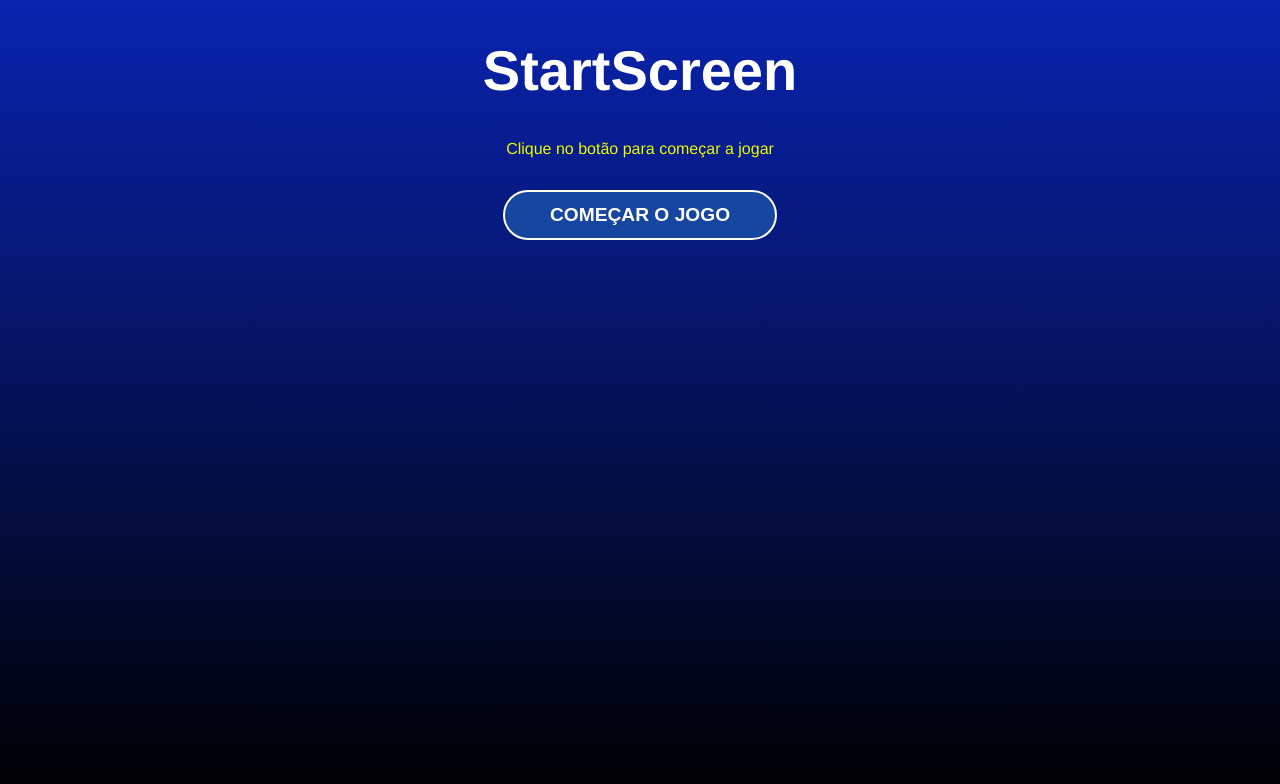
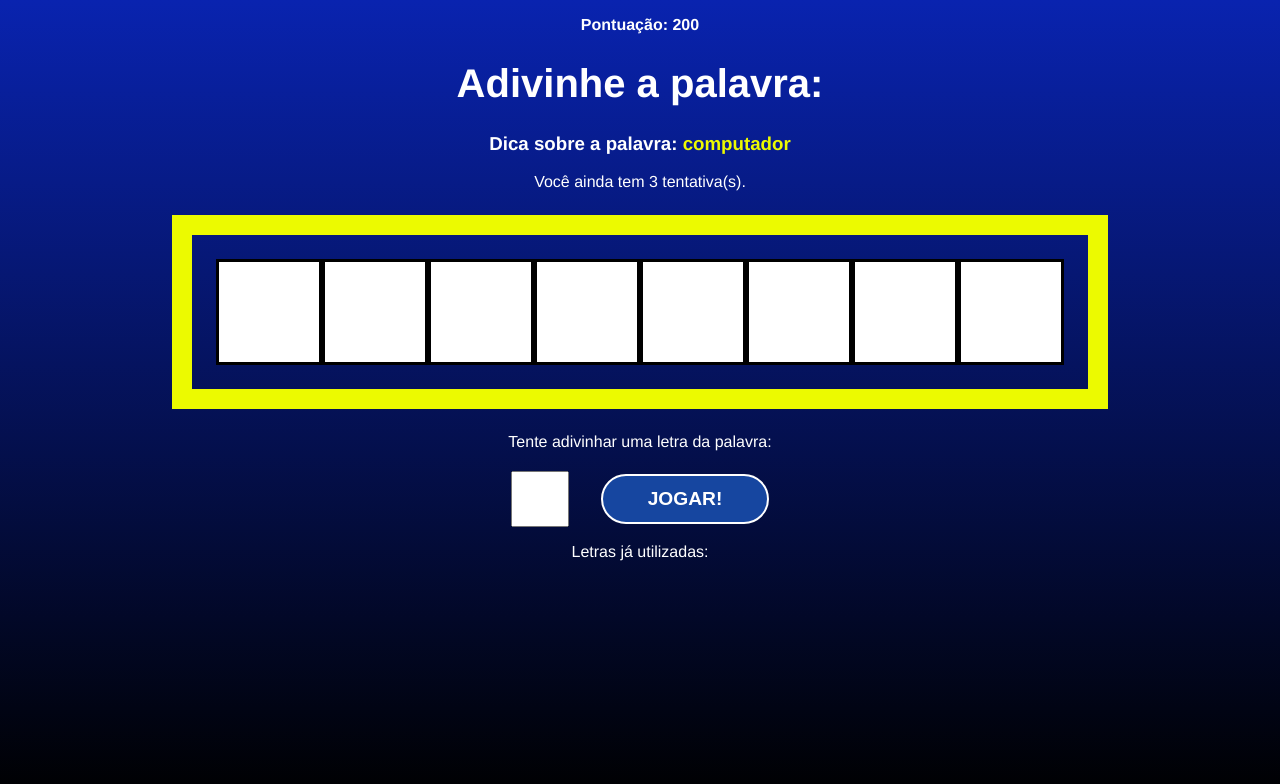
Before and after one commit to heliohdd/secret-word-project, a React (Vite) app: page / in a window 1280 px wide. Shown: the top 784 px of the page. Built offline with nearby package versions, Linux system fonts and the light colour scheme.

Commit message:
Condicao de vitoria

```diff
--- a/src/App.jsx
+++ b/src/App.jsx
@@ -14,7 +14,7 @@
   { id: 3, name: "end" },
 ];
 
-const guessesQty = 3
+const guessesQty = 3;
 
 function App() {
   const [gameStage, setGameStage] = useState(stages[0].name);
@@ -29,7 +29,7 @@
   const [score, setScore] = useState(0);
 
   // Etapa 1.1 - Definir categoria e palavra do jogo
-  const pickWordAndCategory = () => {
+  const pickWordAndCategory = useCallback(() => {
     // 1.1.1 - Selecionar categoria
     const categories = Object.keys(words);
     const category =
@@ -40,10 +40,11 @@
       words[category][Math.floor(Math.random() * words[category].length)];
 
     return { category, word };
-  };
+  }, [words]);
 
   // Etapa 1 - Começar o jogo (Tela Game)
-  const startGame = () => {
+  const startGame = useCallback(() => {
+    clearLetterStates()
     // 1.2 - Armazenar categoria e palavra para iniciar jogo
     const { category, word } = pickWordAndCategory();
 
@@ -59,7 +60,7 @@
     setPickedWord(word);
     setLetters(wordLetters);
     setGameStage(stages[1].name);
-  };
+  }, [pickWordAndCategory]);
 
   // Etapa 2 - Terminar o jogo
   const verifyLetter = (letter) => {
@@ -82,27 +83,36 @@
         ...actualWrongLetters,
         normalizedLetter,
       ]);
-      setGuesses((actualGuesses) => actualGuesses - 1)
+      setGuesses((actualGuesses) => actualGuesses - 1);
     }
   };
 
   const clearLetterStates = () => {
-    setGuessedLetters([])
-    setWrongLetters([])
-  }
+    setGuessedLetters([]);
+    setWrongLetters([]);
+  };
 
   useEffect(() => {
     if (guesses <= 0) {
       // Reset all states
-      clearLetterStates()
-      setGameStage(stages[2].name)
+      clearLetterStates();
+      setGameStage(stages[2].name);
     }
-  }, [guesses])
+  }, [guesses]);
+
+  useEffect(() => {
+    const uniqueLetters = [...new Set(letters)];
+    if (guessedLetters.length === uniqueLetters.length) {
+      setScore((actualScore) => (actualScore += 100));
+
+      startGame();
+    }
+  }, [guessedLetters, letters, startGame]);
 
   // Etapa 3 - Reiniciar o jogo
   const retry = () => {
-    setScore(0)
-    setGuesses(guessesQty)
+    setScore(0);
+    setGuesses(guessesQty);
 
     setGameStage(stages[0].name);
   };
@@ -110,7 +120,7 @@
   return (
     <div className="App">
       {gameStage === "start" && <StartScreen startGame={startGame} />}
-      {gameStage === "game" &&
+      {gameStage === "game" && (
         <Game
           verifyLetter={verifyLetter}
           pickedWord={pickedWord}
@@ -121,7 +131,7 @@
           guesses={guesses}
           score={score}
         />
-      }
+      )}
       {gameStage === "end" && <GameOver retry={retry} score={score} />}
     </div>
   );
```
